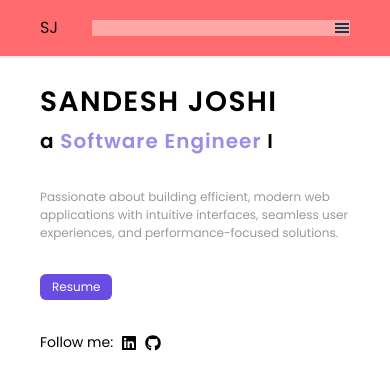
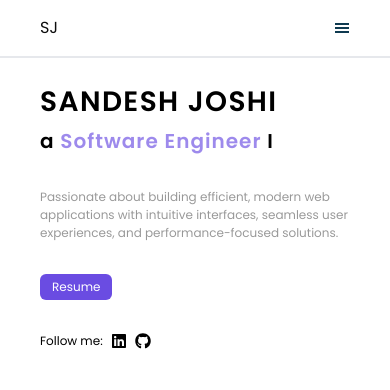
Before and after one commit to sandeshjoshi0927/react-portfolio, a React (Vite) app: page / in a window 390 px wide. Shown: the top 390 px of the page. Built offline with nearby package versions, Linux system fonts and the light colour scheme.

Commit message:
about and navigation fix

```diff
--- a/src/components/Navigation.jsx
+++ b/src/components/Navigation.jsx
@@ -31,7 +31,7 @@ const Navigation = () => {
 
   return (
     <div className="sticky top-0 bg-white opacity-95 z-99">
-      <div className="grid grid-cols-12 items-center py-4 px-10 container m-auto bg-red-400 w-full">
+      <div className="grid grid-cols-12 items-center py-4 px-10 container m-auto w-full">
         <div className="col-span-2">SJ</div>
         <div className="col-span-10 hidden md:grid grid-cols-12 items-center">
           <ul className="col-span-10 flex-around">
@@ -53,10 +53,7 @@ const Navigation = () => {
         </div>
 
         {/* mobile navigation */}
-        <div
-          className="col-span-10 flex justify-end md:hidden bg-red-300"
-          ref={mobileRef}
-        >
+        <div className="col-span-10 flex justify-end md:hidden" ref={mobileRef}>
           <GiHamburgerMenu
             className="text-secondary"
             onClick={() => setOpenMobileMenu(!openMobileMenu)}
--- a/src/components/sections/AboutSection.jsx
+++ b/src/components/sections/AboutSection.jsx
@@ -34,7 +34,7 @@ const AboutSection = () => {
         >
           Resume
         </Button>
-        <div className="flex gap-2 items-center text-small">
+        <div className="flex gap-2 items-center text-smaller">
           Follow me:
           {socials.map((social) => (
             <a href={social.url} target="_blank" className="text-normal">
```
